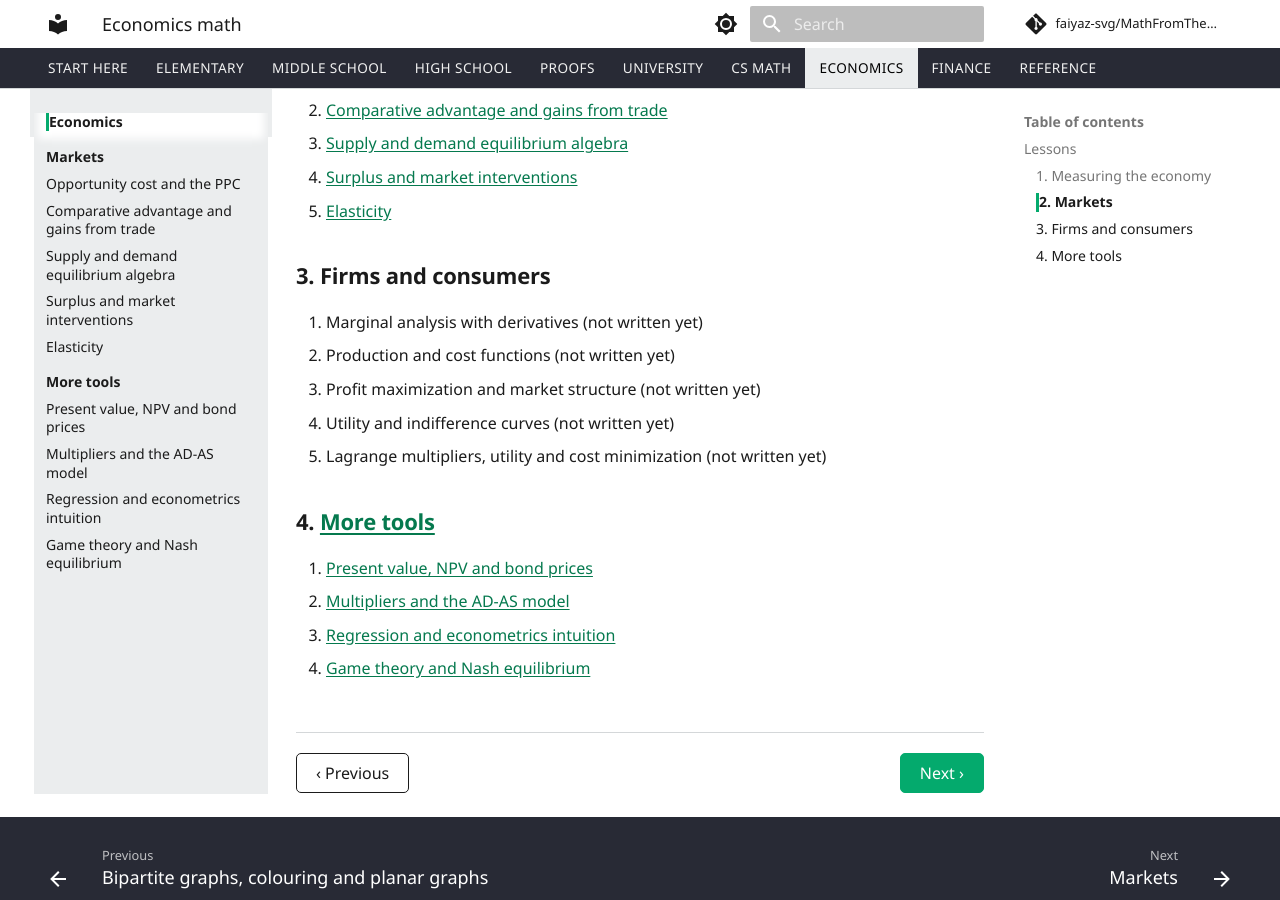
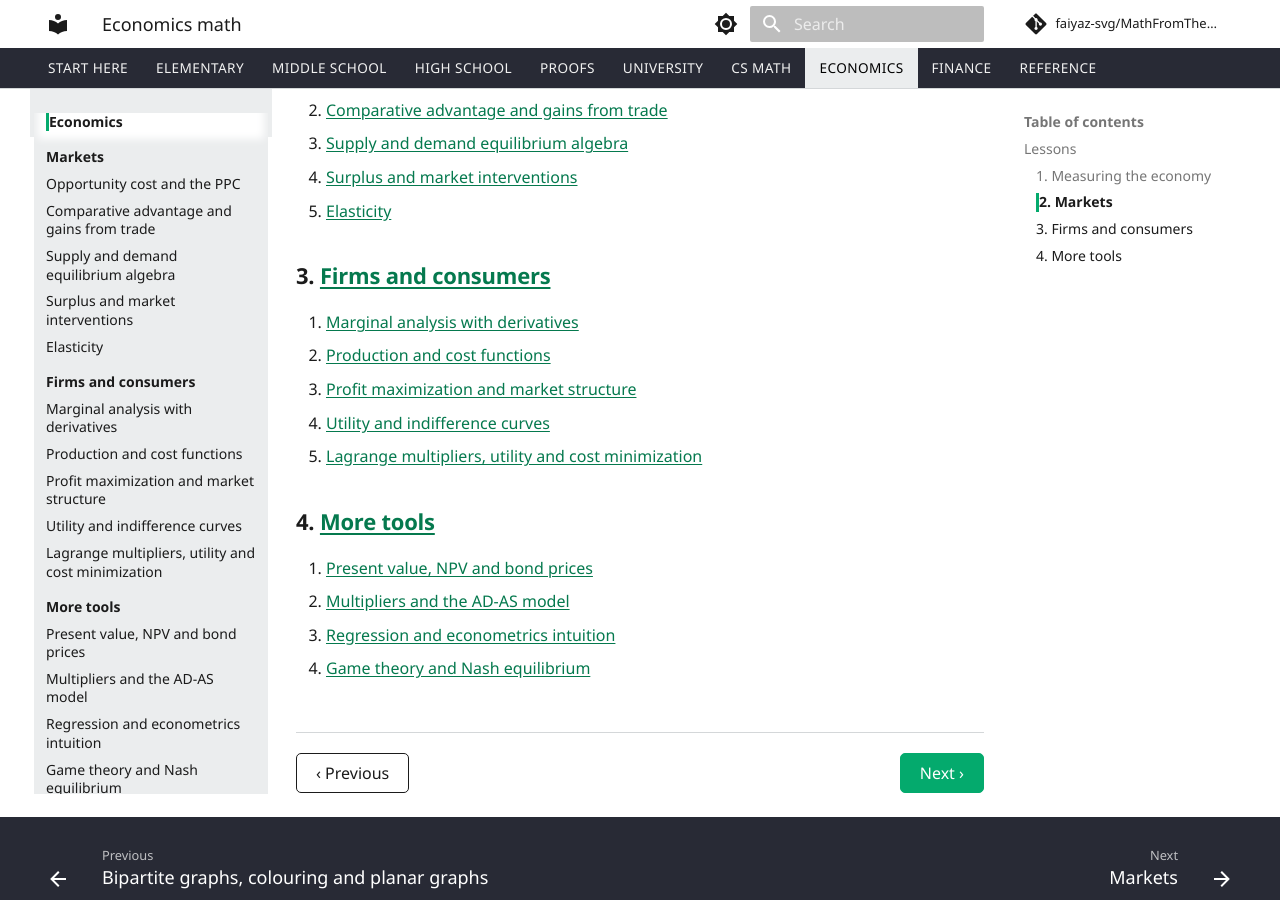
Before and after one commit to faiyaz-svg/MathFromTheGroundUp, an MkDocs documentation site: the page built from docs/07-economics-math/index.md, in a window 1280 px wide and 900 px high, scrolled down 916 px. Built offline with MkDocs 1.6.1 and Material for MkDocs 9.7.7, drawn with Linux system fonts in a browser that asks for light colours; comment, search, counter and statistics services are not loaded.

Commit message:
add firms and consumers chapter to nav

```diff
--- a/docs/07-economics-math/index.md
+++ b/docs/07-economics-math/index.md
@@ -28,13 +28,13 @@ The diagnostic quiz and the cheat sheet for this folder are written together wit
 4. [Surplus and market interventions](02-markets/04-surplus-and-market-interventions.md)
 5. [Elasticity](02-markets/05-elasticity.md)
 
-### 3. Firms and consumers
+### 3. [Firms and consumers](03-firms-and-consumers/index.md)
 
-1. Marginal analysis with derivatives (not written yet)
-2. Production and cost functions (not written yet)
-3. Profit maximization and market structure (not written yet)
-4. Utility and indifference curves (not written yet)
-5. Lagrange multipliers, utility and cost minimization (not written yet)
+1. [Marginal analysis with derivatives](03-firms-and-consumers/01-marginal-analysis-with-derivatives.md)
+2. [Production and cost functions](03-firms-and-consumers/02-production-and-cost-functions.md)
+3. [Profit maximization and market structure](03-firms-and-consumers/03-profit-maximization-and-market-structure.md)
+4. [Utility and indifference curves](03-firms-and-consumers/04-utility-and-indifference-curves.md)
+5. [Lagrange multipliers, utility and cost minimization](03-firms-and-consumers/05-lagrange-multipliers-utility-and-cost-minimization.md)
 
 ### 4. [More tools](04-more-tools/index.md)
 
--- a/mkdocs.yml
+++ b/mkdocs.yml
@@ -389,6 +389,13 @@ nav:
           - "Supply and demand equilibrium algebra": 07-economics-math/02-markets/03-supply-and-demand-equilibrium-algebra.md
           - "Surplus and market interventions": 07-economics-math/02-markets/04-surplus-and-market-interventions.md
           - "Elasticity": 07-economics-math/02-markets/05-elasticity.md
+      - "Firms and consumers":
+          - 07-economics-math/03-firms-and-consumers/index.md
+          - "Marginal analysis with derivatives": 07-economics-math/03-firms-and-consumers/01-marginal-analysis-with-derivatives.md
+          - "Production and cost functions": 07-economics-math/03-firms-and-consumers/02-production-and-cost-functions.md
+          - "Profit maximization and market structure": 07-economics-math/03-firms-and-consumers/03-profit-maximization-and-market-structure.md
+          - "Utility and indifference curves": 07-economics-math/03-firms-and-consumers/04-utility-and-indifference-curves.md
+          - "Lagrange multipliers, utility and cost minimization": 07-economics-math/03-firms-and-consumers/05-lagrange-multipliers-utility-and-cost-minimization.md
       - "More tools":
           - 07-economics-math/04-more-tools/index.md
           - "Present value, NPV and bond prices": 07-economics-math/04-more-tools/01-present-value-npv-and-bond-prices.md
```
Also changed, not shown: docs/progress.md (+9 -1 lines).
